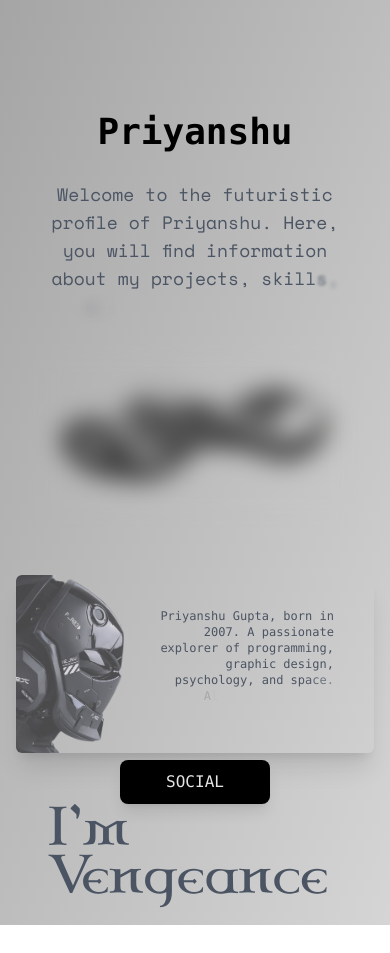
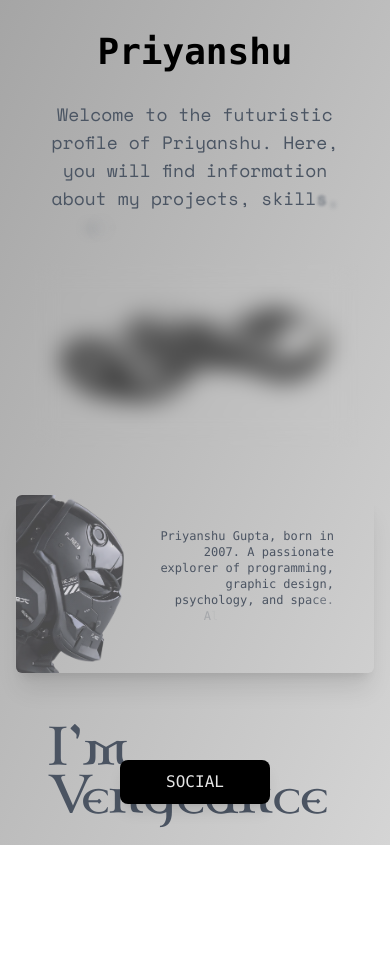
Before and after one commit to Priyansxu/Website, a Next.js app: page / in a window 390 px wide. After the commit the page ends 873 px from the top, so only its background shows below. Built offline with nearby package versions, Linux system fonts and the light colour scheme.

Commit message:
Update index.js

```diff
--- a/pages/index.js
+++ b/pages/index.js
@@ -77,7 +77,7 @@ export default function Page() {
 
   return (
     <div className="min-h-screen font-mono bg-gradient-to-br from-[#a5a5a5] to-[#d5d5d5] text-[#4B5462] relative">
-      <main className="pt-20">
+      <main className="pt-30 md:pt-20">
         <section className="p-8 text-center">
           <motion.h1
             className="text-4xl font-bold text-black bg-clip-text pb-3"
```
